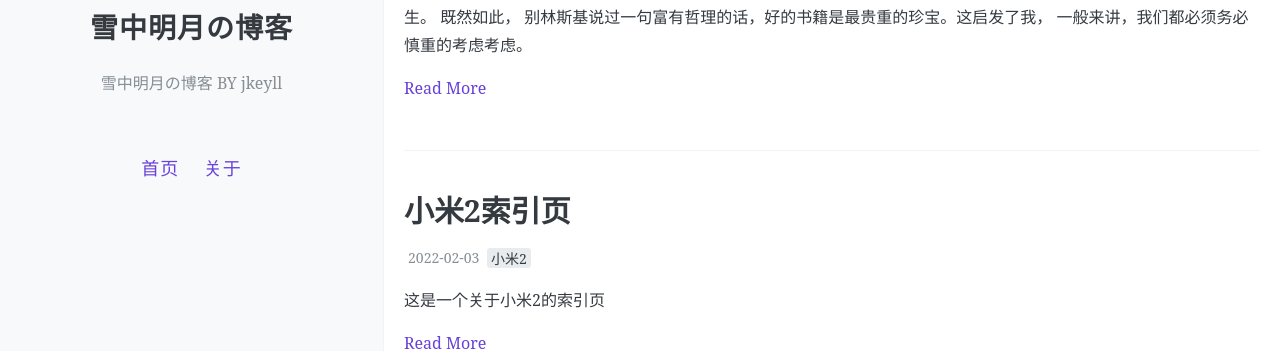
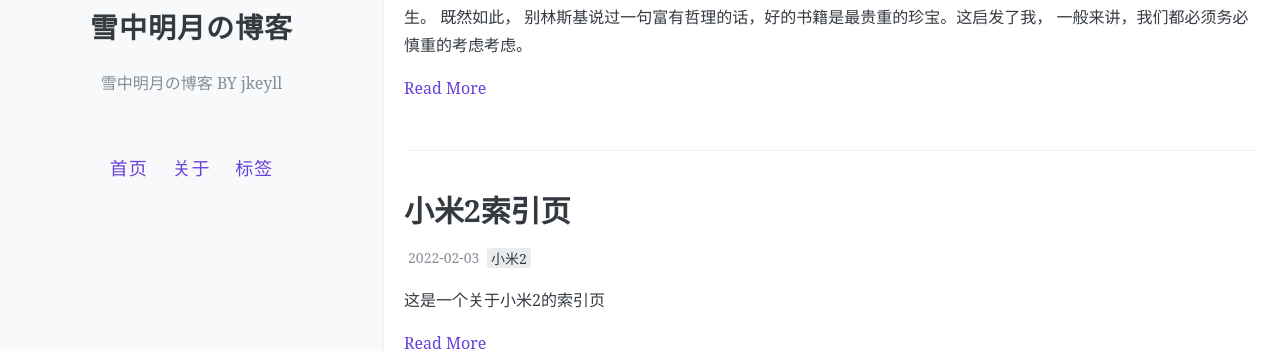
Before and after one commit to lswlc33/bolg, a Jekyll site: the page built from index.html, in a window 1280 px wide. Shown: the part 295-646 px from the top of the page. Built offline with Jekyll 4.4.1, drawn with Linux system fonts in a browser that asks for light colours; nearby versions of some CDN libraries; a script that is not in the unit is left out; the list of posts is cut into pages by our own code; comment, search, counter and statistics services are not loaded.

Commit message:
Update _config.yml

```diff
--- a/_config.yml
+++ b/_config.yml
@@ -37,6 +37,8 @@ navigation:
     url: /
   - name: 关于
     url: /about
+  - name: 标签
+    url: /tags
 
 # 每页的文章数
 paginate: 50
```
